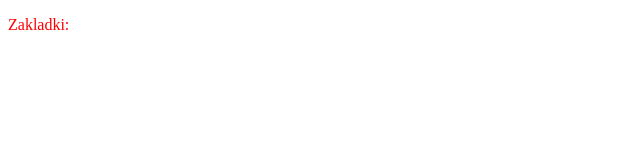
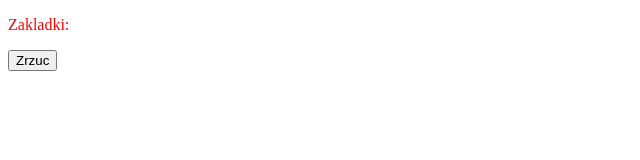
Before and after one commit to eerio/bookmarks-downloader, a browser extension: page mypage.html in a window 1280 px wide. Shown: the whole page, without its empty margins (0-640 px from the left). Drawn offline with Linux system fonts and the light colour scheme.

Commit message:
Add a button to start archiving

```diff
--- a/mypage.html
+++ b/mypage.html
@@ -5,6 +5,9 @@
 </head>
 <body>
   <p style="color:red;">Zakladki:</p>
+  <form>
+    <input type="button" id="move_btn" value="Zrzuc">
+  </form>
   <ol id="mylist">
   </ol>
   <script src="code.js"></script>
```
